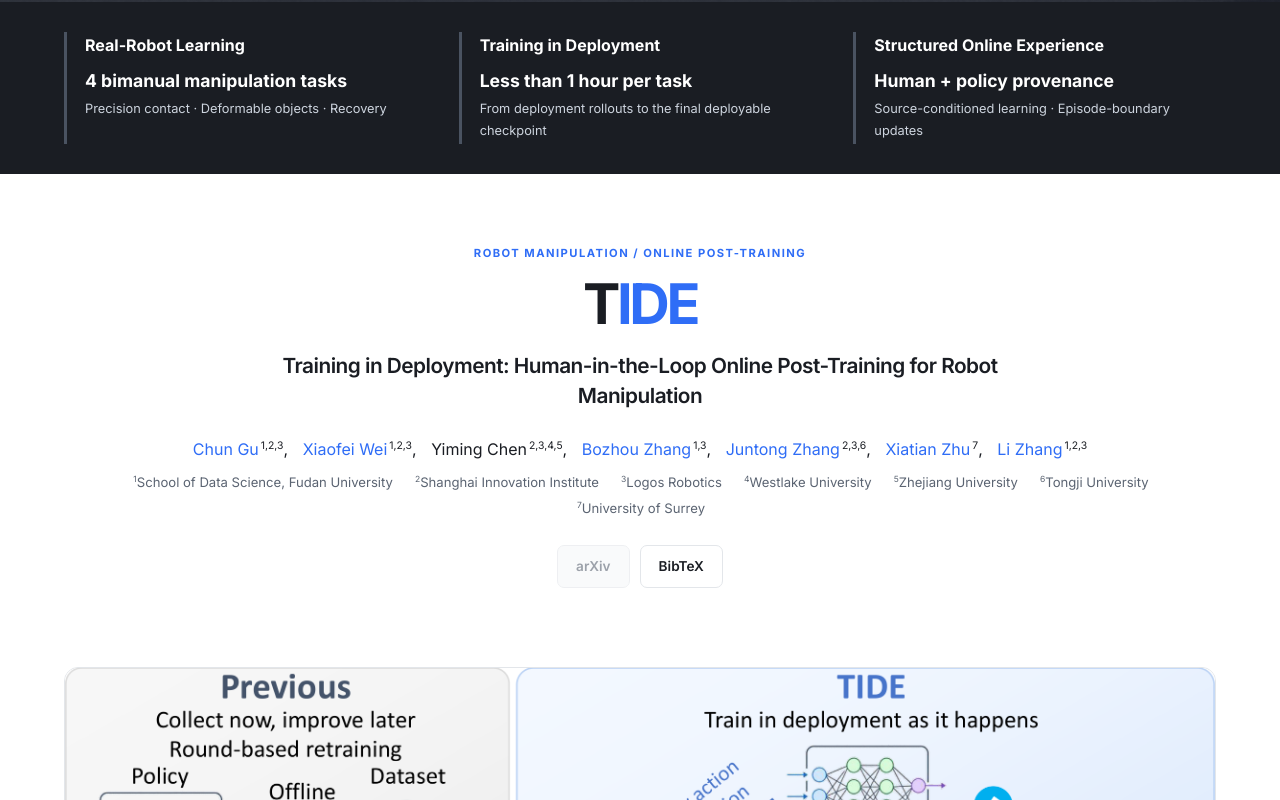
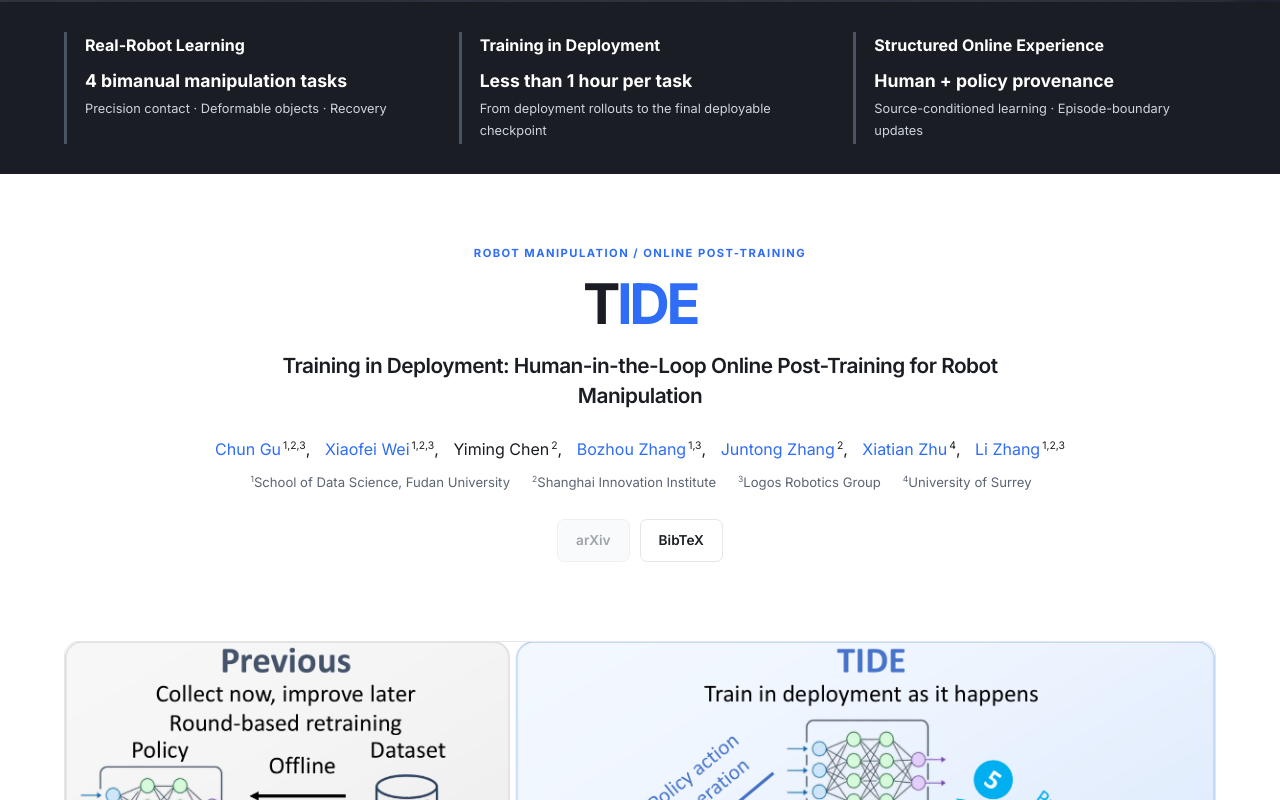
Before and after one commit to LogosIntelligenceLab/TIDE, a plain HTML site: page docs/index.html in a window 1280 px wide. Shown: the part 798-1598 px from the top of the page. Drawn offline with Linux system fonts and the light colour scheme; grey boxes are pictures that could not be loaded.

Commit message:
Update project page tagline and affiliations

```diff
--- a/docs/index.html
+++ b/docs/index.html
@@ -47,7 +47,7 @@
         </div>
         <div class="hero-scrim"></div>
         <div class="hero-content">
-          <p class="hero-kicker">Deployment becomes a learning process.</p>
+          <p class="hero-kicker">Make deployment a learning process.</p>
           <h1 class="hero-title">T<span class="brand-accent">IDE</span></h1>
           <p class="hero-subtitle">Training in Deployment:<br />Human-in-the-Loop Online Post-Training<br />for Robot Manipulation</p>
           <div class="badges">
@@ -87,20 +87,17 @@
           <p class="publication-authors">
             <span class="author-block"><a href="https://sulvxiangxin.github.io/" target="_blank" rel="noopener noreferrer">Chun Gu</a><sup>1,2,3</sup>,</span>
             <span class="author-block"><a href="https://waboutme.github.io/" target="_blank" rel="noopener noreferrer">Xiaofei Wei</a><sup>1,2,3</sup>,</span>
-            <span class="author-block">Yiming Chen<sup>2,3,4,5</sup>,</span>
+            <span class="author-block">Yiming Chen<sup>2</sup>,</span>
             <span class="author-block"><a href="https://zbozhou.github.io/" target="_blank" rel="noopener noreferrer">Bozhou Zhang</a><sup>1,3</sup>,</span>
-            <span class="author-block"><a href="https://juntongz.github.io/" target="_blank" rel="noopener noreferrer">Juntong Zhang</a><sup>2,3,6</sup>,</span>
-            <span class="author-block"><a href="https://xiatian-zhu.github.io/" target="_blank" rel="noopener noreferrer">Xiatian Zhu</a><sup>7</sup>,</span>
+            <span class="author-block"><a href="https://juntongz.github.io/" target="_blank" rel="noopener noreferrer">Juntong Zhang</a><sup>2</sup>,</span>
+            <span class="author-block"><a href="https://xiatian-zhu.github.io/" target="_blank" rel="noopener noreferrer">Xiatian Zhu</a><sup>4</sup>,</span>
             <span class="author-block"><a href="https://lzrobots.github.io/" target="_blank" rel="noopener noreferrer">Li Zhang</a><sup>1,2,3</sup></span>
           </p>
           <p class="publication-authors affiliations">
             <span><sup>1</sup>School of Data Science, Fudan University</span>
             <span><sup>2</sup>Shanghai Innovation Institute</span>
-            <span><sup>3</sup>Logos Robotics</span>
-            <span><sup>4</sup>Westlake University</span>
-            <span><sup>5</sup>Zhejiang University</span>
-            <span><sup>6</sup>Tongji University</span>
-            <span><sup>7</sup>University of Surrey</span>
+            <span><sup>3</sup>Logos Robotics Group</span>
+            <span><sup>4</sup>University of Surrey</span>
           </p>
           <div class="publication-links">
             <button class="button" type="button" disabled aria-label="arXiv link not yet available">arXiv</button>
```
